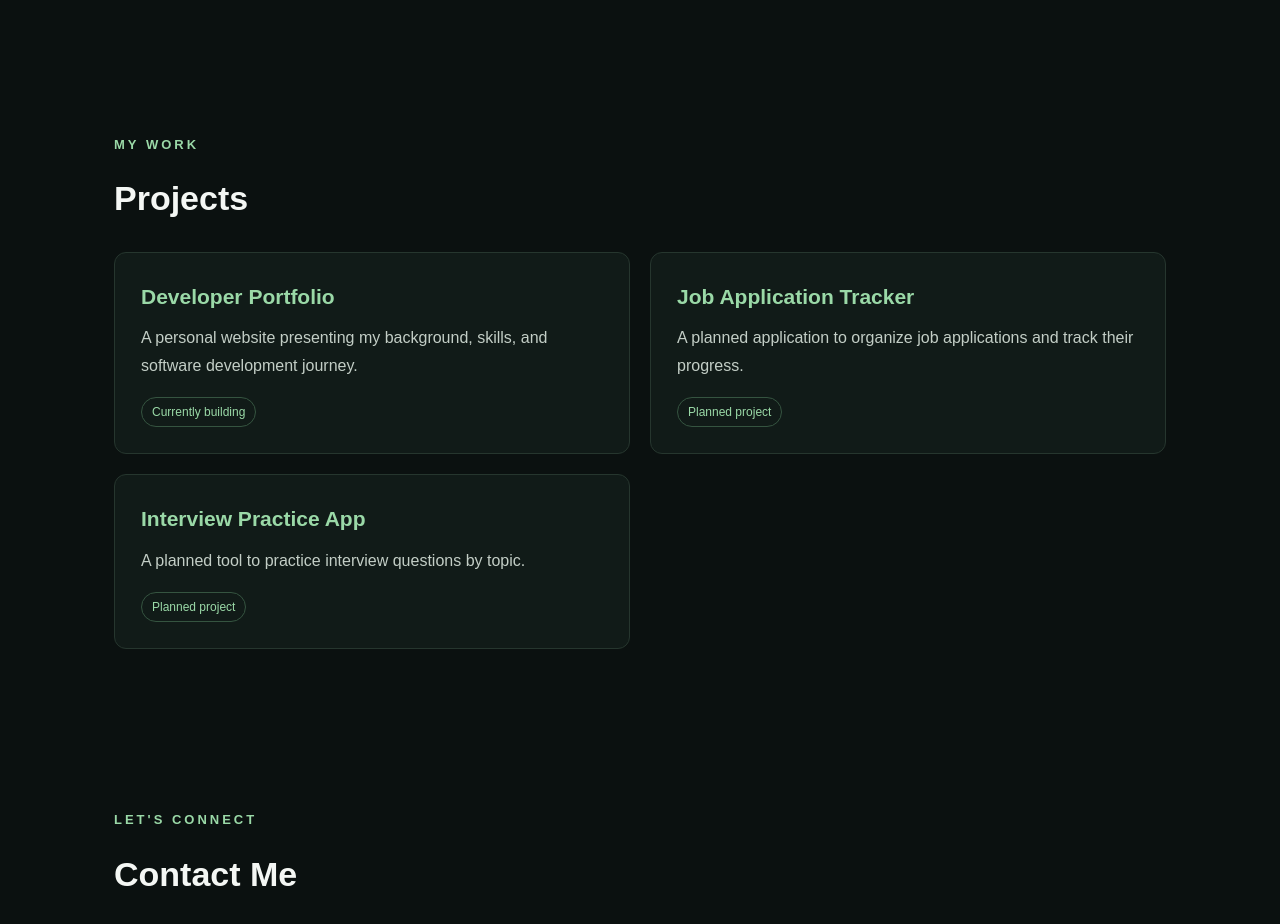
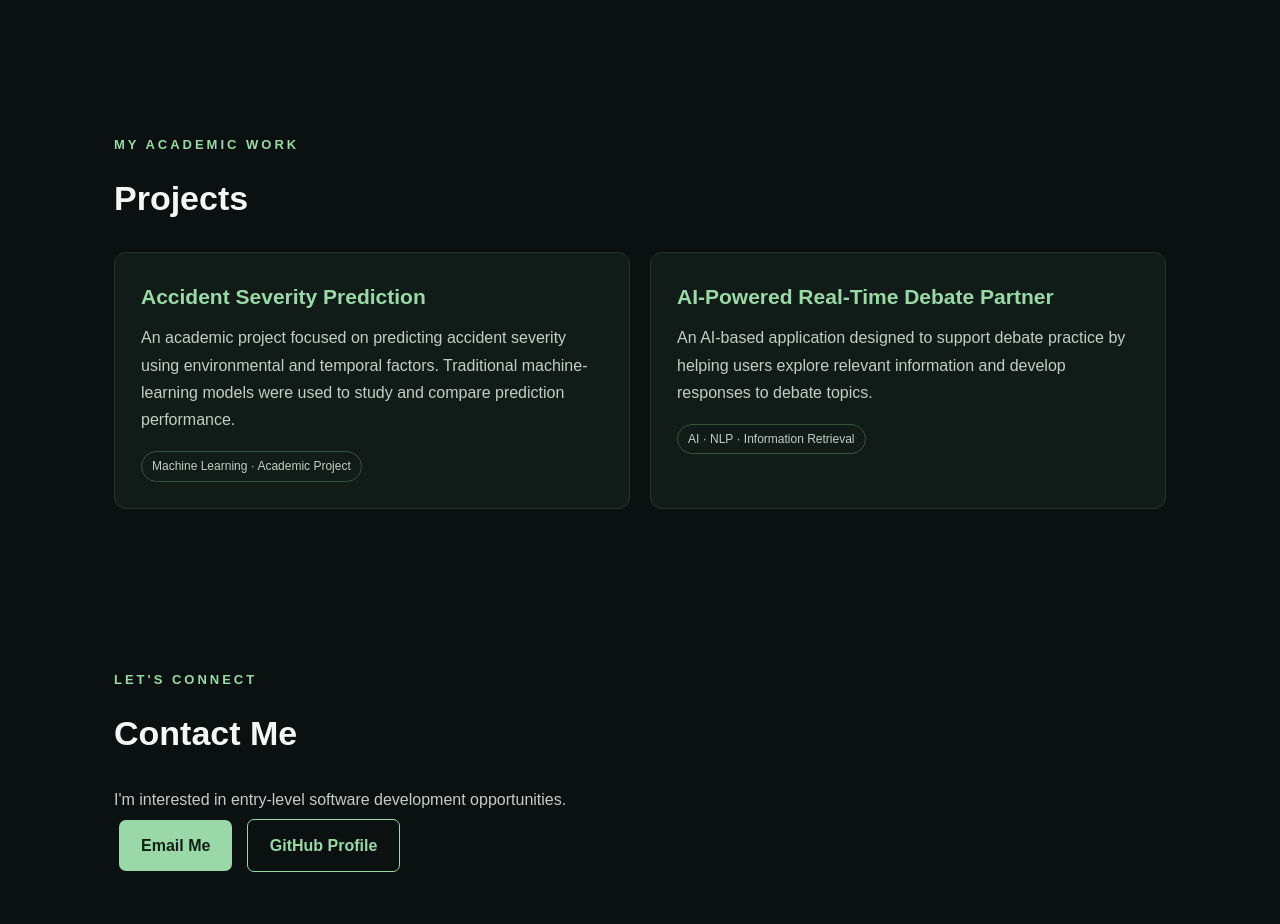
Before and after one commit to jhansitummala584-ctrl/jhansi-portfolio, a plain HTML site: page index.html in a window 1280 px wide. Shown: the part 1480-2404 px from the top of the page. Drawn offline with Linux system fonts and the light colour scheme.

Commit message:
Revise projects section and add academic projects
Updated project section to include academic projects and revised descriptions.

```diff
--- a/index.html
+++ b/index.html
@@ -77,39 +77,41 @@
             </div>
         </section>
 
+
 <section id="projects" class="section">
-            <p class="eyebrow">MY WORK</p>
+    <p class="eyebrow">MY ACADEMIC WORK</p>
     <h2>Projects</h2>
 
     <div class="cards">
+
         <article class="card">
-                    <h3>Developer Portfolio</h3>
+            <h3>Accident Severity Prediction</h3>
             <p>
-                        A personal website presenting my background, skills,
-                        and software development journey.
+                An academic project focused on predicting accident
+                severity using environmental and temporal factors.
+                Traditional machine-learning models were used to
+                study and compare prediction performance.
             </p>
-                    <span class="project-label">Currently building</span>
+            <p class="project-label">
+                Machine Learning · Academic Project
+            </p>
         </article>
 
         <article class="card">
-                    <h3>Job Application Tracker</h3>
+            <h3>AI-Powered Real-Time Debate Partner</h3>
             <p>
-                        A planned application to organize job applications
-                        and track their progress.
+                An AI-based application designed to support debate
+                practice by helping users explore relevant information
+                and develop responses to debate topics.
             </p>
-                    <span class="project-label">Planned project</span>
+            <p class="project-label">
+                AI · NLP · Information Retrieval
+            </p>
         </article>
 
-                <article class="card">
-                    <h3>Interview Practice App</h3>
-                    <p>
-                        A planned tool to practice interview questions
-                        by topic.
-                    </p>
-                    <span class="project-label">Planned project</span>
-                </article>
     </div>
 </section>
+
 
 
 <section id="contact" class="section">
```
Lines whose indentation alone changed are shown as unchanged.
